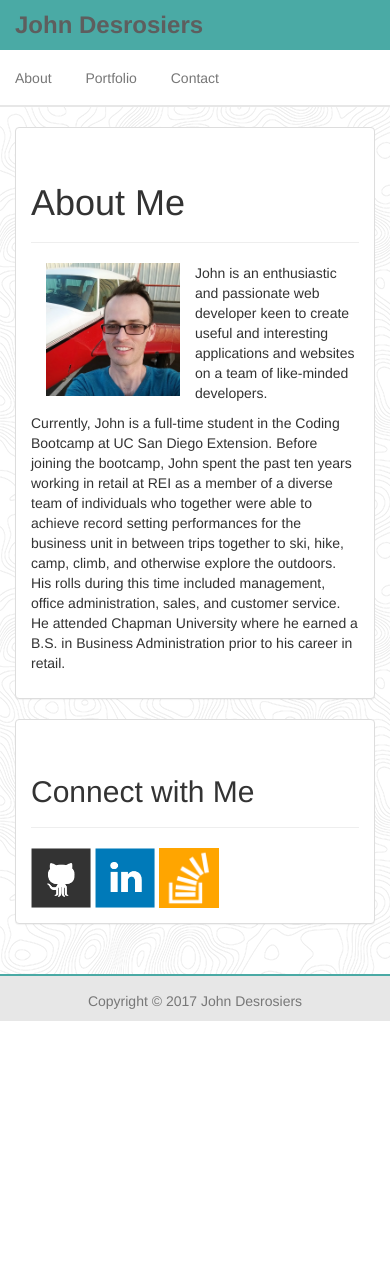
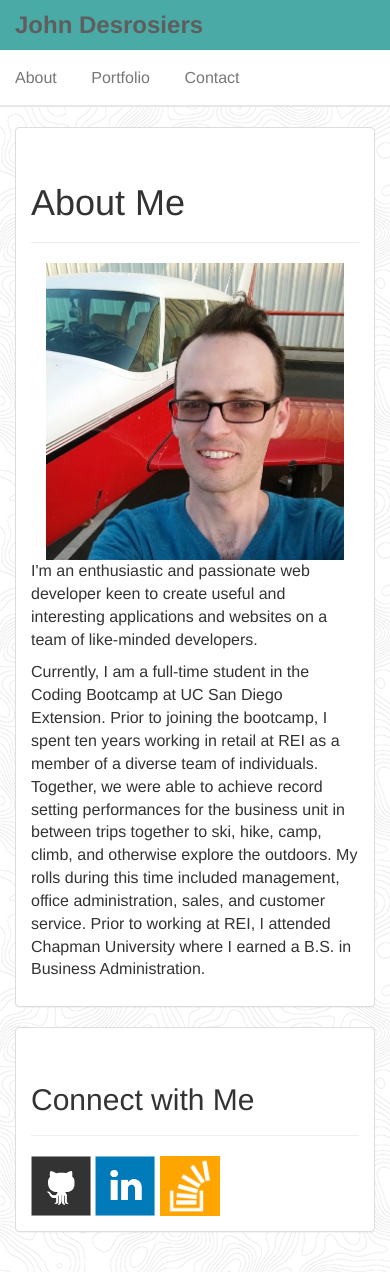
Before and after one commit to median-man/Bootstrap-Portfolio, a plain HTML site: page index.html in a window 390 px wide. Shown: the top 1272 px of the page. Before the commit the page ends 1021 px from the top, so only its background shows below. Drawn offline with nearby package versions, Linux system fonts and the light colour scheme.

Commit message:
initial version index.html finished

```diff
--- a/assets/css/style.css
+++ b/assets/css/style.css
@@ -1,31 +1,42 @@
 body {
     background-color: #fff;
     background-image: url("../images/topography.png");
+
+    font-size: 16px;
 }
+
 
 /* heading and navbar styles */
 .nav li {
     display: inline-block;
     float: none;
 }
+
 .navbar {
     background-color: #fff;
 }
+
 .navbar-default {
     border: none;
     border-bottom: 2px solid #e7e7e7;
 }
-.navbar-header, .navbar-default .navbar-brand {
+
+.navbar-header,
+.navbar-default .navbar-brand {
     background-color: #4aaaa5;
     color: white;
     font-size: 24px;
     font-weight: bold;
 }
 
+.margin-fixed-navbar {
+    height: 80px;
+}
+
 
 footer {
-	margin-top : 30px;
-	padding-top: 15px;
+    margin-top: 20px;
+    padding-top: 10px;
     border-top: 2px solid #4aaaa5;
 
     background-color: #e7e7e7;
--- a/index.html
+++ b/index.html
@@ -5,11 +5,13 @@
     <meta charset="utf-8">
     <meta http-equiv="X-UA-Compatible" content="IE=edge">
     <meta name="viewport" content="width=device-width, initial-scale=1">
-    <!-- The above 3 meta tags *must* come first in the head; any other head content must come *after* these tags -->
+
     <title>About | John Desrosiers</title>
-    <!-- Bootstrap -->
+
     <link rel="stylesheet" href="https://maxcdn.bootstrapcdn.com/bootstrap/3.3.7/css/bootstrap.min.css" integrity="sha384-BVYiiSIFeK1dGmJRAkycuHAHRg32OmUcww7on3RYdg4Va+PmSTsz/K68vbdEjh4u" crossorigin="anonymous">
+
     <link rel="stylesheet" href="assets/css/style.css">
+
     <!-- HTML5 shim and Respond.js for IE8 support of HTML5 elements and media queries -->
     <!-- WARNING: Respond.js doesn't work if you view the page via file:// -->
     <!--[if lt IE 9]>
@@ -19,26 +21,38 @@
 </head>
 
 <body>
-    <nav class="navbar navbar-default">
+    <nav>
+        <!-- Sticky navbar for larger screens. Using a media query in the style sheet or javascript would be a better way to handle fixed vs sticky navbar based on viewport sizing. However, I'm this implementation as an exercise in not using media queries our javascript when customizing styles while usinb Bootstrap 3. -JD -->
+        <div class="navbar navbar-default navbar-fixed-top hidden-xs hidden-sm">
             <div class="container">
                 <div class="navbar-header">
                     <a href="index.html" class="navbar-brand">John Desrosiers</a>
                 </div>
-            <!-- Navbar for medium+ screens -->
-            <!-- <ul class="nav navbar-nav navbar-right hidden-xs hidden-sm"> -->
                 <ul class="nav navbar-nav navbar-right">
                     <li><a href="index.html">About</a></li>
                     <li><a href="portfolio.html">Portfolio</a></li>
                     <li><a href="contact.html">Contact</a></li>
                 </ul>
-            <!-- Navbar for small- screens -->
-            <!--             <ul class="nav navbar-nav navbar-right hidden-md hidden-lg text-center col-sm-12">
-                <li><a href="">About</a></li>
-                <li><a href="">Portfolio</a></li>
-                <li><a href="">Contact</a></li>
-            </ul> -->
+            </div>
+        </div>
+        <!-- Static navbar for smaller screens. -->
+        <div class="navbar navbar-default  hidden-lg hidden-md">
+            <div class="container">
+                <div class="navbar-header">
+                    <a href="index.html" class="navbar-brand">John Desrosiers</a>
+                </div>
+                <ul class="nav navbar-nav navbar-right">
+                    <li><a href="index.html">About</a></li>
+                    <li><a href="portfolio.html">Portfolio</a></li>
+                    <li><a href="contact.html">Contact</a></li>
+                </ul>
+            </div>
         </div>
     </nav>
+
+    <!-- add a margin below fixed navbar for md and lg screens -->
+    <div class="margin-fixed-navbar hidden-sm hidden-xs"></div>
+
     <div class="container">
         <div class="row">
             <section class="col-md-8">
@@ -47,11 +61,11 @@
                         <div class="page-header">
                             <h1>About Me</h1>
                         </div>
-                        <div class="col-xs-6">
+                        <div class="col-sm-6">
                             <img src="assets/images/me.jpg" class="img-responsive" alt="John Desrosiers">
                         </div>
-                        <p>John is an enthusiastic and passionate web developer keen to create useful and interesting applications and websites on a team of like-minded developers.</p>
-                        <p>Currently, John is a full-time student in the Coding Bootcamp at UC San Diego Extension. Before joining the bootcamp, John spent the past ten years working in retail at REI as a member of a diverse team of individuals who together were able to achieve record setting performances for the business unit in between trips together to ski, hike, camp, climb, and otherwise explore the outdoors. His rolls during this time included management, office administration, sales, and customer service. He attended Chapman University where he earned a B.S. in Business Administration prior to his career in retail.</p>
+                        <p>I'm an enthusiastic and passionate web developer keen to create useful and interesting applications and websites on a team of like-minded developers.</p>
+                        <p>Currently, I am a full-time student in the Coding Bootcamp at UC San Diego Extension. Prior to joining the bootcamp, I spent ten years working in retail at REI as a member of a diverse team of individuals. Together, we were able to achieve record setting performances for the business unit in between trips together to ski, hike, camp, climb, and otherwise explore the outdoors. My rolls during this time included management, office administration, sales, and customer service. Prior to working at REI, I attended Chapman University where I earned a B.S. in Business Administration.</p>
                     </div>
                 </div>
             </section>
@@ -69,11 +83,13 @@
             </section>
         </div>
     </div>
+
     <footer class="footer">
         <div class="container">
             <p class="text-muted text-center">Copyright &copy; 2017 John Desrosiers</p>
         </div>
     </footer>
+
     <!-- jQuery (necessary for Bootstrap's JavaScript plugins) -->
     <!-- <script src="https://ajax.googleapis.com/ajax/libs/jquery/1.12.4/jquery.min.js"></script> -->
     <!-- Include all compiled plugins (below), or include individual files as needed -->
```
Also changed, not shown: 1 other file. Lines whose indentation alone changed are shown as unchanged.
